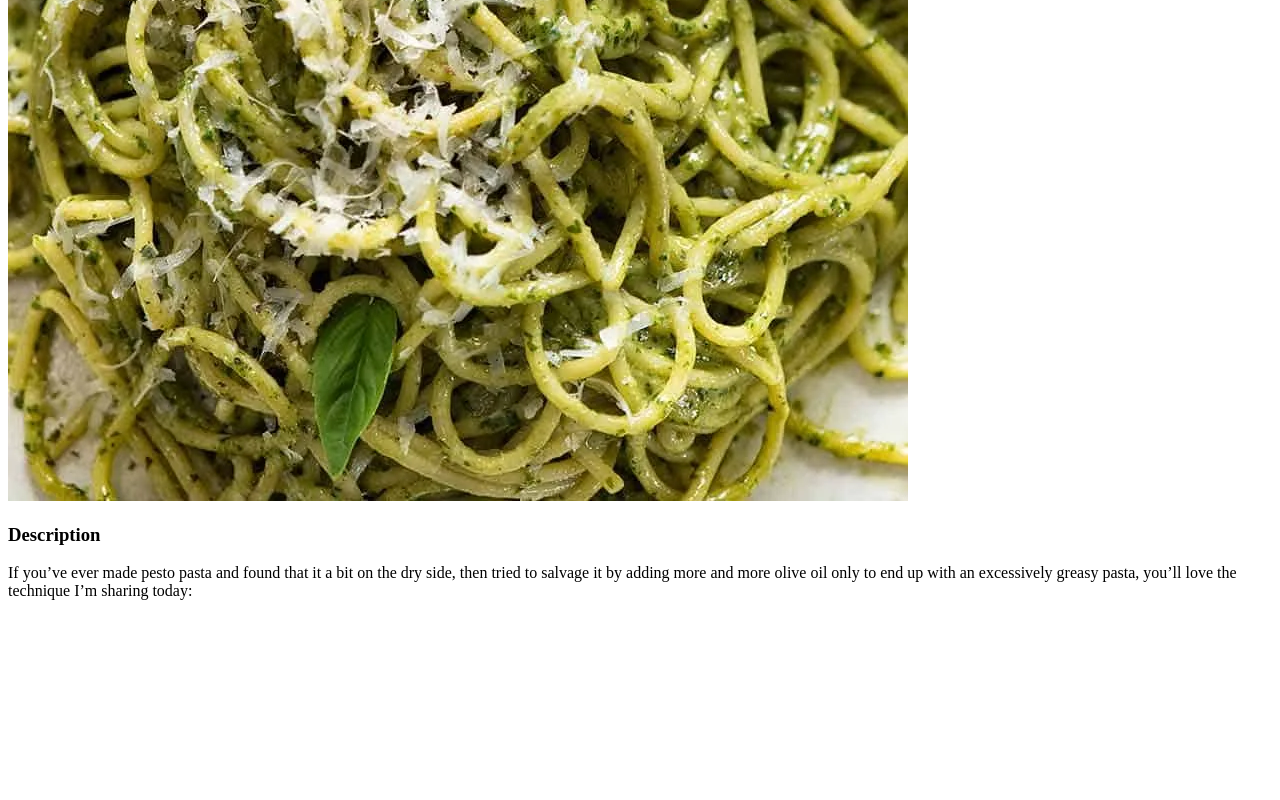
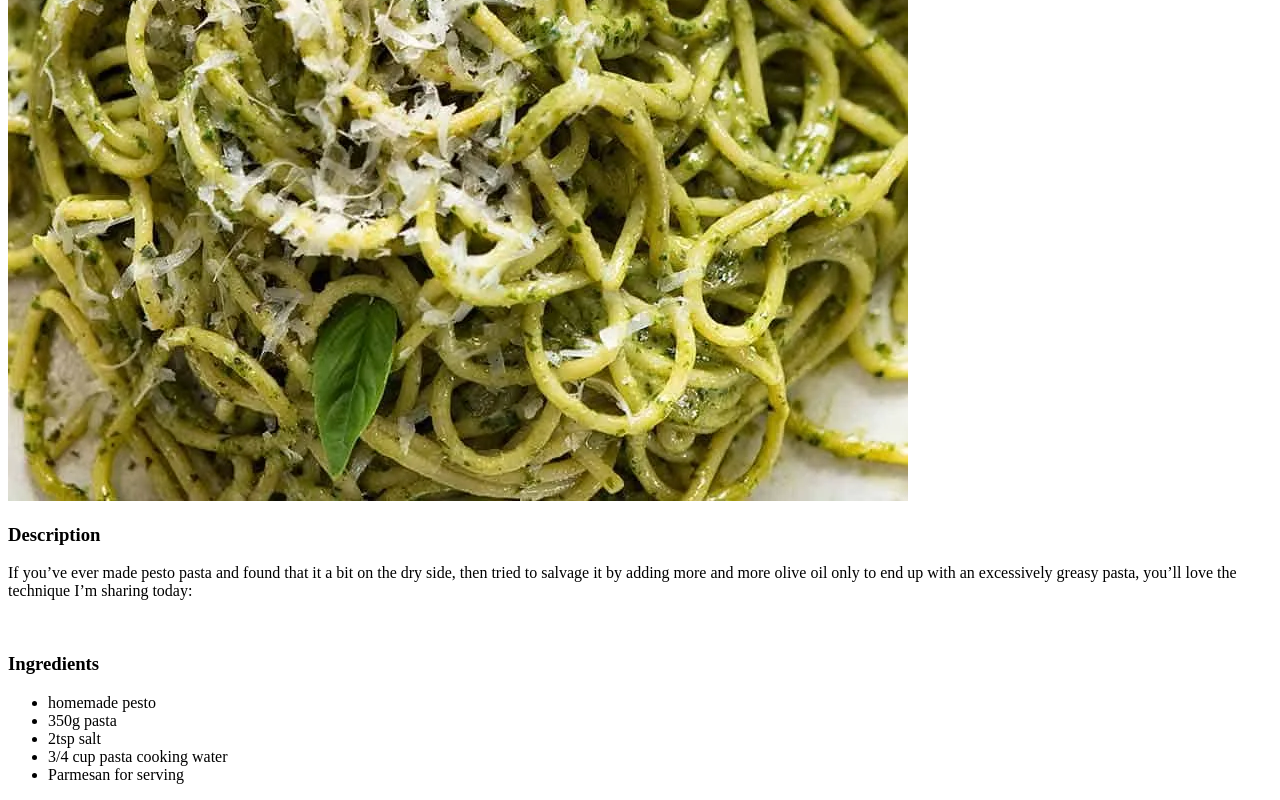
Before and after one commit to GianniKilkenny/odin-recipes, a plain HTML site: page odin-recipes/pasta.html in a window 1280 px wide. Shown: the part 857-1657 px from the top of the page. Before the commit the page ends 1473 px from the top, so only its background shows below. Drawn offline with Linux system fonts and the light colour scheme.

Commit message:
Added Ingredient header and unordered list of ingredients

```diff
--- a/odin-recipes/pasta.html
+++ b/odin-recipes/pasta.html
@@ -17,5 +17,14 @@
       with an excessively greasy pasta, you’ll love the technique I’m sharing
       today:
     </p>
+    <br />
+    <h3>Ingredients</h3>
+    <ul>
+      <li>homemade pesto</li>
+      <li>350g pasta</li>
+      <li>2tsp salt</li>
+      <li>3/4 cup pasta cooking water</li>
+      <li>Parmesan for serving</li>
+    </ul>
   </body>
 </html>
```
Also changed, not shown: odin-recipes/burger.html (+9 -0 lines).
